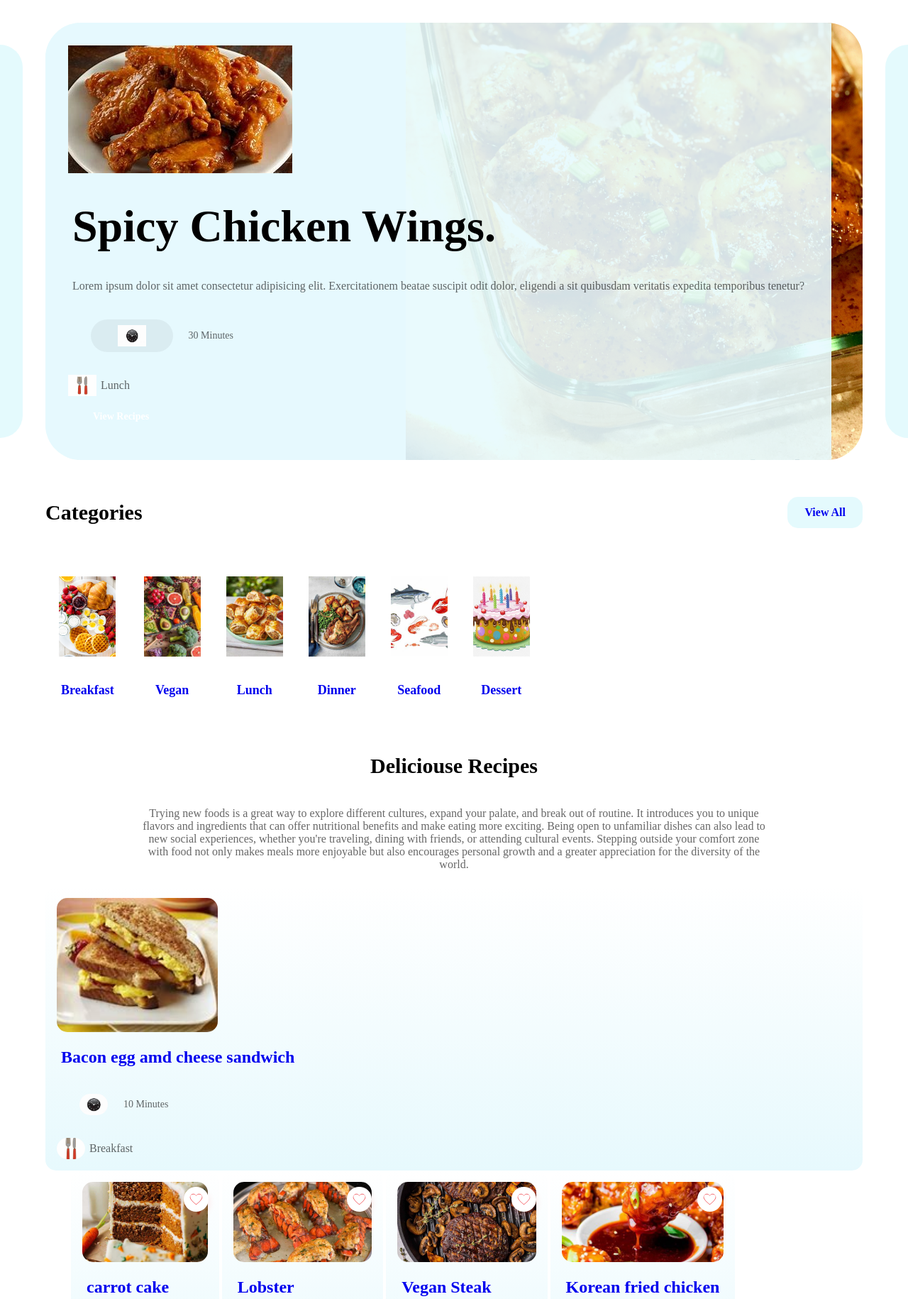
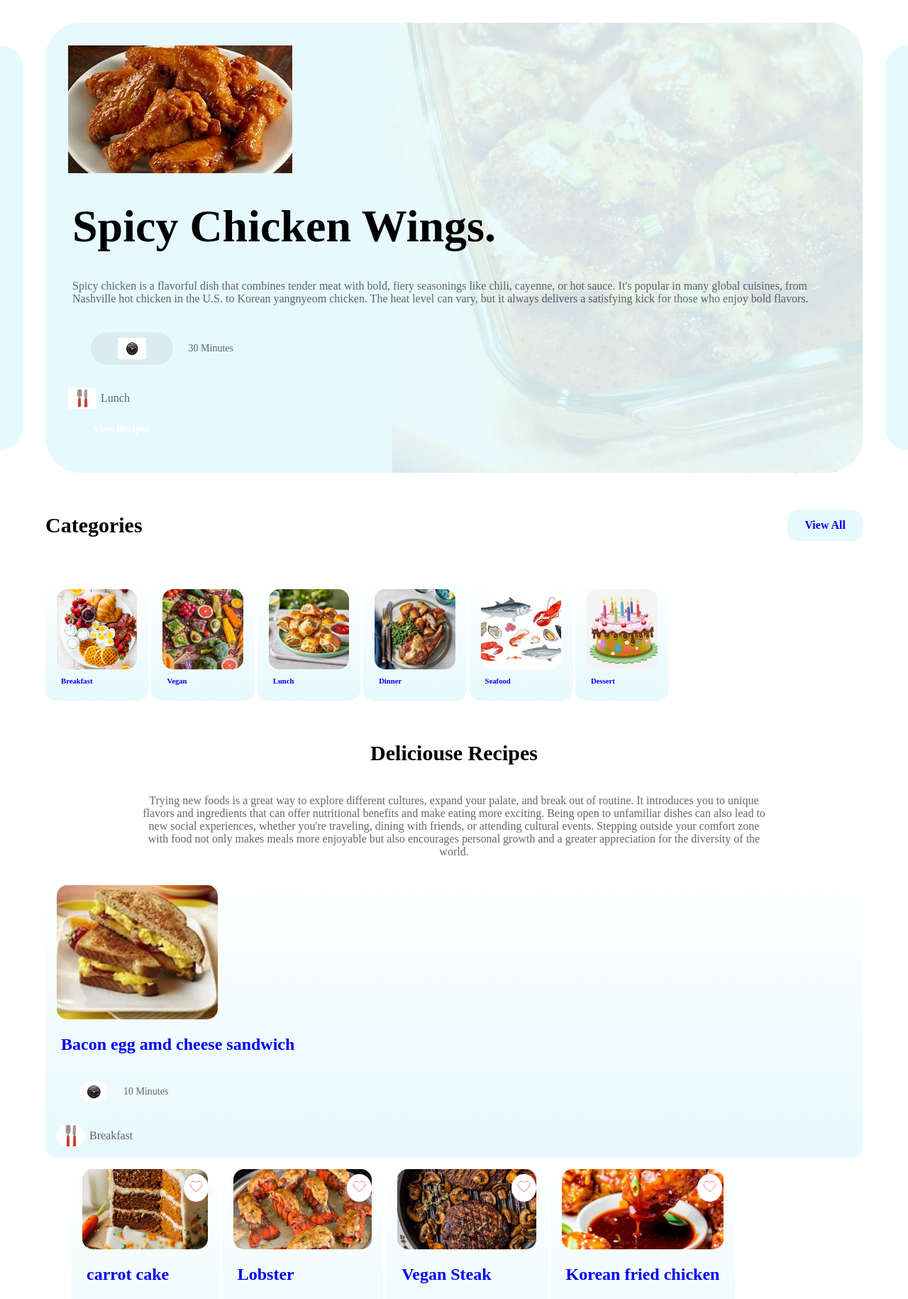
Before and after one commit to Kibblecodeing/Cooking-Website1.2, a Flask app: template Flask Web App/website/templates/base.html in a window 1280 px wide. Shown: the part 113-1943 px from the top of the page at 71% size. Run offline with Flask 3, Linux system fonts and the light colour scheme; the template is opened without the code that fills it, so the values that code supplies are empty.

Commit message:
Idk what this ones about

```diff
--- a/Flask Web App/website/templates/base.html
+++ b/Flask Web App/website/templates/base.html
@@ -35,7 +35,7 @@
                 <div class="content">
                     <div class="chicken"><img src="images/Wings.jpg" style="display:flex ;"; alt=></div>
                     <h1>Spicy chicken wings.</h1>
-                    <p>Lorem ipsum dolor sit amet consectetur adipisicing elit. Exercitationem beatae suscipit odit dolor, eligendi a sit quibusdam veritatis expedita temporibus tenetur?</p>
+                    <p>Spicy chicken is a flavorful dish that combines tender meat with bold, fiery seasonings like chili, cayenne, or hot sauce. It's popular in many global cuisines, from Nashville hot chicken in the U.S. to Korean yangnyeom chicken. The heat level can vary, but it always delivers a satisfying kick for those who enjoy bold flavors.</p>
                     <div class="time row">
                         <div class="row">
                          <img src="images/OIP.jpg" alt="OIP" style="height: 30px; width: 40px;">
@@ -64,27 +64,27 @@
                 <a href="#" class="category-btn">View all</a>
             </div>
             <div class="category-cards cloumn">
-                <a href="#" class="cat-card">
+                <a href="#" class="card">
                     <img src="images/breakfast-board.jpg" alt="Breafast" style="height: 3cm; width: 3cm;">
                 <h6>Breakfast</h6>
                 </a>
-                <a href="#" class="cat-card">
+                <a href="#" class="card">
                     <img src="images/vegan.jpg" alt="vegan" style="height: 3cm; width: 3cm;">
                     <h6>Vegan</h6>
                 </a>
-                <a href="#" class="cat-card">
+                <a href="#" class="card">
                     <img src="images/Lunch.jpg" alt="Lunch" style="height: 3cm; width: 3cm;">
                     <h6>Lunch</h6>
                     </a>
-                <a href="#" class="cat-card">
+                <a href="#" class="card">
                     <img src="images/dinner.jpg" alt="dinner" style="height: 3cm; width: 3cm;">
                     <h6>Dinner</h6>
                     </a>
-                <a href="#" class="cat-card">
+                <a href="#" class="card">
                     <img src="images/Seafood.jpg" alt="Seafood" style="height: 3cm; width: 3cm;">
                     <h6>Seafood</h6>
                     </a>
-                <a href="#" class="cat-card">
+                <a href="#" class="card">
                     <img src="images/Cake.jpg" alt="cake" style="height: 3cm; width: 100px;">
                      <h6>Dessert</h6>
                       </a>
--- a/Flask Web App/website/templates/style.css
+++ b/Flask Web App/website/templates/style.css
@@ -423,6 +423,7 @@ h2 {
 }
 
 .card .like {
+    display: inline-block;
     position: absolute;
     top: 7%;
     right: 7%;
```
